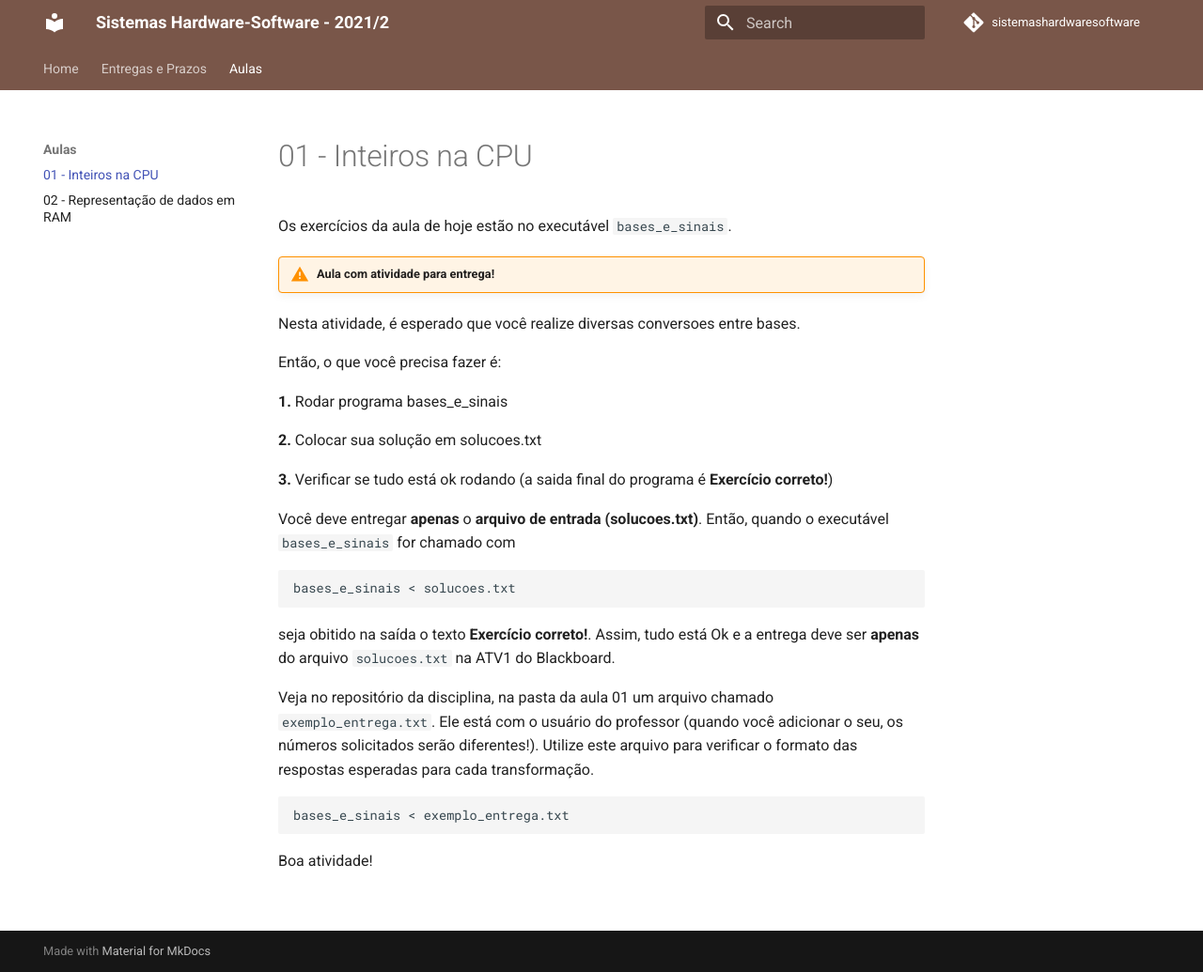
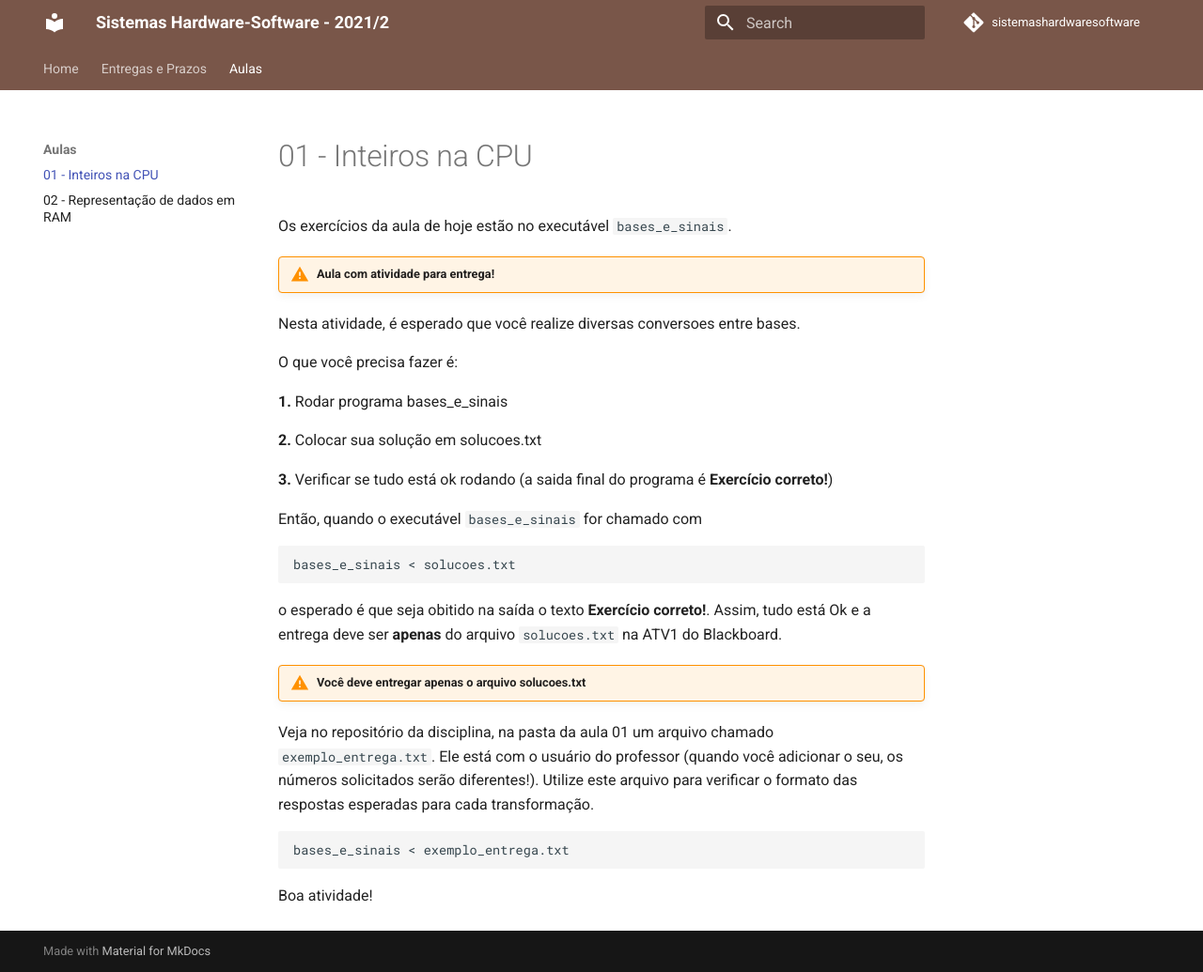
Before and after one commit to Insper/SistemasHardwareSoftware, an MkDocs documentation site: the page built from material/aulas/01-inteiros/index.md, in a window 1280 px wide and 1035 px high. Shown: the whole window at 94% size. Built offline with MkDocs 1.6.1 and Material for MkDocs 9.7.7, drawn with Linux system fonts in a browser that asks for light colours; nearby versions of some CDN libraries; comment, search, counter and statistics services are not loaded.

Commit message:
update aula 01

````diff
--- a/material/aulas/01-inteiros/index.md
+++ b/material/aulas/01-inteiros/index.md
@@ -6,7 +6,7 @@ Os exercícios da aula de hoje estão no executável `bases_e_sinais`.
 
 Nesta atividade, é esperado que você realize diversas conversoes entre bases.
 
-Então, o que você precisa fazer é:
+O que você precisa fazer é:
 
 **1.** Rodar programa bases_e_sinais
 
@@ -15,12 +15,15 @@ Então, o que você precisa fazer é:
 **3.** Verificar se tudo está ok rodando (a saida final do programa é **Exercício correto!**)
 
 
-Você deve entregar **apenas** o **arquivo de entrada (solucoes.txt)**. Então, quando o executável `bases_e_sinais` for chamado com
+Então, quando o executável `bases_e_sinais` for chamado com
 
 ```
 bases_e_sinais < solucoes.txt
 ```
-seja obitido na saída o texto **Exercício correto!**. Assim, tudo está Ok e a entrega deve ser **apenas** do arquivo `solucoes.txt` na ATV1 do Blackboard.
+o esperado é que seja obitido na saída o texto **Exercício correto!**. Assim, tudo está Ok e a entrega deve ser **apenas** do arquivo `solucoes.txt` na ATV1 do Blackboard.
+
+!!! warning "Você deve entregar **apenas** o **arquivo solucoes.txt**"
+
 
 Veja no repositório da disciplina, na pasta da aula 01 um arquivo chamado `exemplo_entrega.txt`. Ele está com o usuário do professor (quando você adicionar o seu, os números solicitados serão diferentes!). Utilize este arquivo para verificar o formato das respostas esperadas para cada transformação.
 
````
